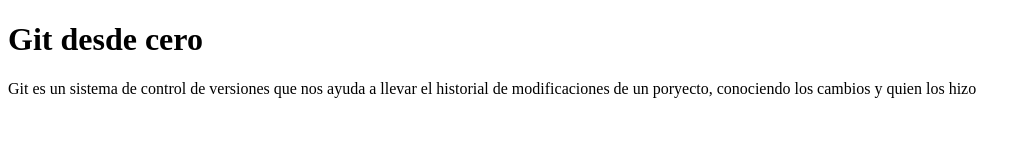
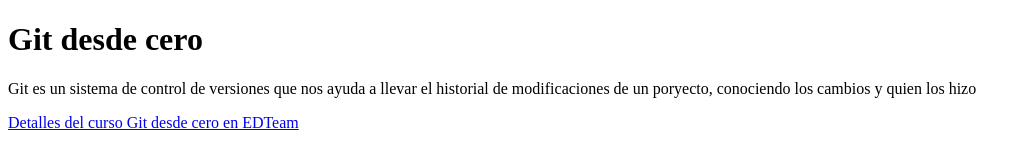
Before and after one commit to HugoLeyvaOax/Git-desde-cero, a plain HTML site: page Index.html in a window 1280 px wide. Shown: the whole page, without its empty margins (0-1031 px from the left). Drawn offline with Linux system fonts and the light colour scheme.

Commit message:
Agrega el enlace al curso en EDteam

```diff
--- a/Index.html
+++ b/Index.html
@@ -11,5 +11,9 @@
 		llevar el historial de modificaciones de un poryecto,
 		conociendo los cambios y quien los hizo
 	</p>
+	<p>
+		<a href="https://ed.team.git">Detalles del curso Git desde
+		cero en EDTeam</a>
+	</p>
 </body>
 </html>
```
